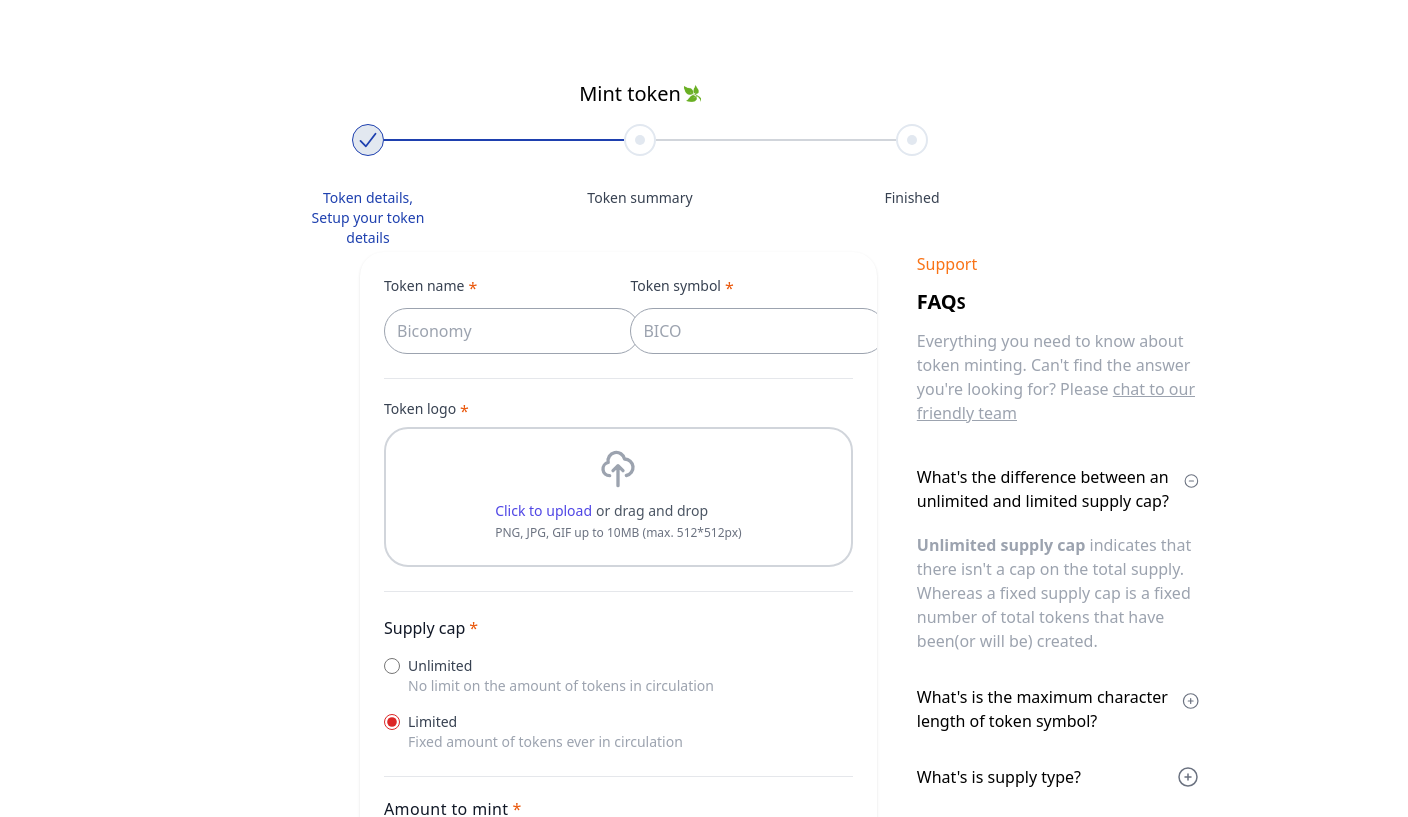
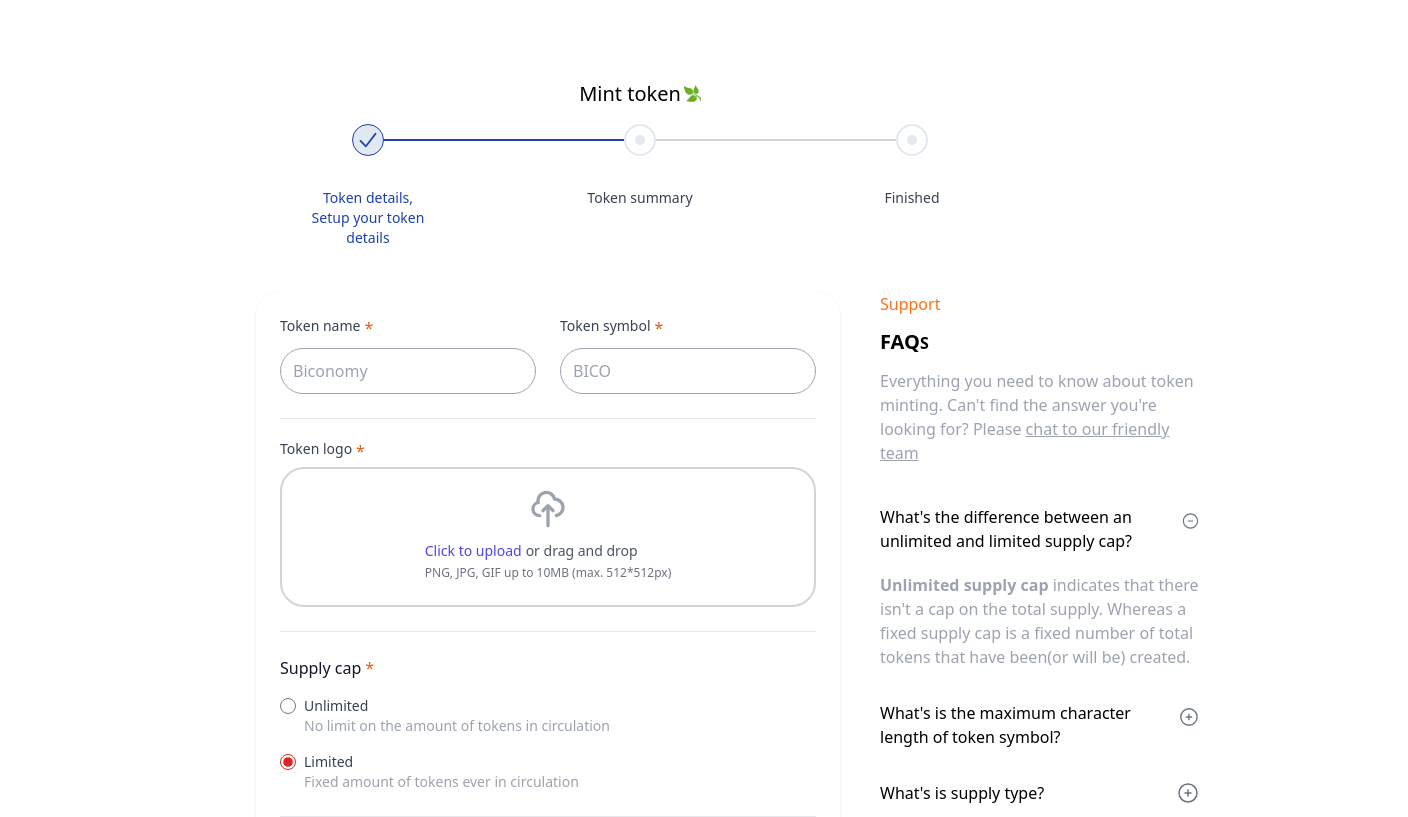
Before and after one commit to izuchukwu-eric/minting-stepper, a Next.js app: page / in a window 1280 px wide. Shown: the top 817 px of the page, 1408 px wide, since content can reach past the window. Built offline with nearby package versions, Linux system fonts and the light colour scheme.

Commit message:
new commit

```diff
--- a/components/steps/Details.tsx
+++ b/components/steps/Details.tsx
@@ -5,7 +5,7 @@
 
 const Details = ({ handleClick }: Props) => {
   return (
-    <div className='mt-5 md:mt-0 md:w-[150%]'>
+    <div className='mt-5 md:mt-10 md:w-[150%] md:absolute md:left-64 md:right-0 md:max-w-6xl'>
       <div className="flex md:flex-row flex-col space-x-10">
         <div className="overflow-hidden max-h-2xl shadow rounded-3xl sm:rounded-3xl">
           <form action="#" method="POST" className=''>
```
